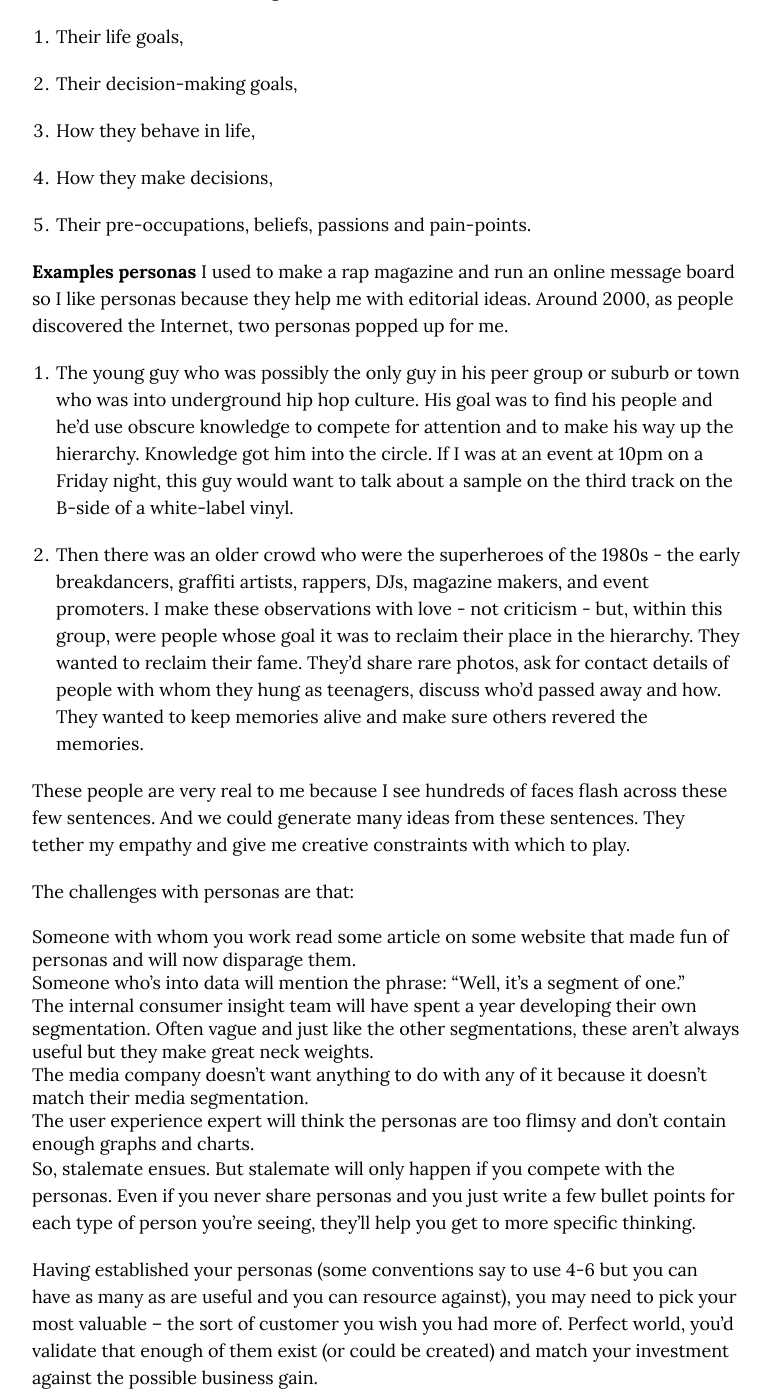
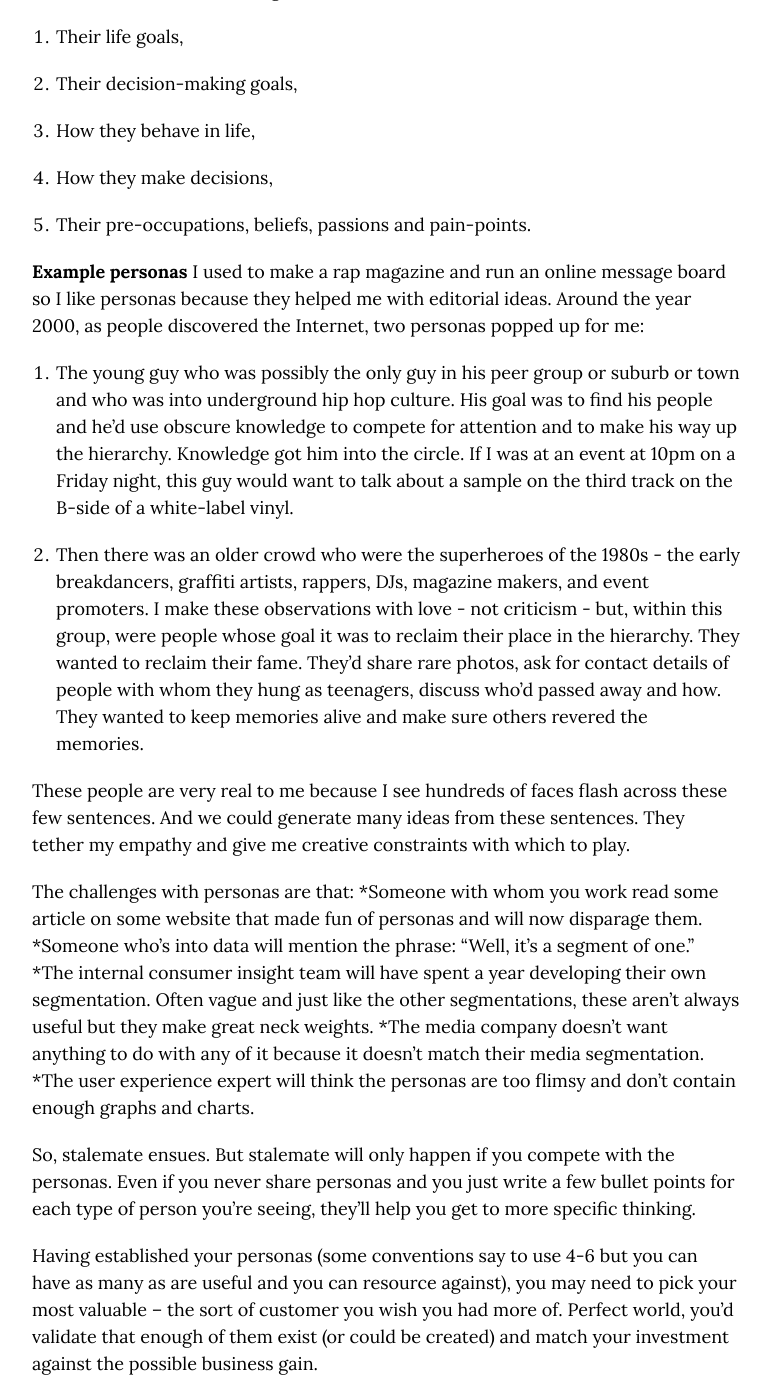
Before and after one commit to markhpollard/markhpollard.github.io, a Jekyll site: the page built from _posts/2018-09-27-how-to-do-account-planning-a-simple-approach.markdown, in a window 1280 px wide and 1400 px high, scrolled down 6793 px. Shown: the whole window, without its empty margins (254-1025 px from the left). Built offline with Jekyll 4.4.1, drawn with Linux system fonts in a browser that asks for light colours; nearby versions of some CDN libraries.

Commit message:
Updated How To Do Account Planning A Simple Approach

```diff
--- a/_posts/2018-09-27-how-to-do-account-planning-a-simple-approach.markdown
+++ b/_posts/2018-09-27-how-to-do-account-planning-a-simple-approach.markdown
@@ -19,6 +19,7 @@ If you do account planning, brand planning, strategy, or whatever you want to ca
 
 1. A huxster, or
 2. Incompetent
+
 
 # [Take my brand strategy class on Skillshare](http://skl.sh/markpollard) and get two free months.
 
@@ -167,22 +168,21 @@ The basic info to think through are:
 
 5. Their pre-occupations, beliefs, passions and pain-points.
 
-**Examples personas**
-I used to make a rap magazine and run an online message board so I like personas because they help me with editorial ideas. Around 2000, as people discovered the Internet, two personas popped up for me.
+**Example personas**
+I used to make a rap magazine and run an online message board so I like personas because they helped me with editorial ideas. Around the year 2000, as people discovered the Internet, two personas popped up for me:
 
-1. The young guy who was possibly the only guy in his peer group or suburb or town who was into underground hip hop culture. His goal was to find his people and he'd use obscure knowledge to compete for attention and to make his way up the hierarchy. Knowledge got him into the circle. If I was at an event at 10pm on a Friday night, this guy would want to talk about a sample on the third track on the B-side of a white-label vinyl.
+1. The young guy who was possibly the only guy in his peer group or suburb or town and who was into underground hip hop culture. His goal was to find his people and he'd use obscure knowledge to compete for attention and to make his way up the hierarchy. Knowledge got him into the circle. If I was at an event at 10pm on a Friday night, this guy would want to talk about a sample on the third track on the B-side of a white-label vinyl.
 
 2. Then there was an older crowd who were the superheroes of the 1980s - the early breakdancers, graffiti artists, rappers, DJs, magazine makers, and event promoters. I make these observations with love - not criticism - but, within this group, were people whose goal it was to reclaim their place in the hierarchy. They wanted to reclaim their fame. They'd share rare photos, ask for contact details of people with whom they hung as teenagers, discuss who'd passed away and how. They wanted to keep memories alive and make sure others revered the memories.
 
 These people are very real to me because I see hundreds of faces flash across these few sentences. And we could generate many ideas from these sentences. They tether my empathy and give me creative constraints with which to play.
 
 The challenges with personas are that:
-
-- Someone with whom you work read some article on some website that made fun of personas and will now disparage them.
-- Someone who's into data will mention the phrase: "Well, it's a segment of one."
-- The internal consumer insight team will have spent a year developing their own segmentation. Often vague and just like the other segmentations, these aren't always useful but they make great neck weights.
-- The media company doesn't want anything to do with any of it because it doesn't match their media segmentation.
-- The user experience expert will think the personas are too flimsy and don't contain enough graphs and charts.
+*Someone with whom you work read some article on some website that made fun of personas and will now disparage them.
+*Someone who's into data will mention the phrase: "Well, it's a segment of one."
+*The internal consumer insight team will have spent a year developing their own segmentation. Often vague and just like the other segmentations, these aren't always useful but they make great neck weights.
+*The media company doesn't want anything to do with any of it because it doesn't match their media segmentation.
+*The user experience expert will think the personas are too flimsy and don't contain enough graphs and charts.
 
 So, stalemate ensues. But stalemate will only happen if you compete with the personas. Even if you never share personas and you just write a few bullet points for each type of person you're seeing, they'll help you get to more specific thinking.
 
```
